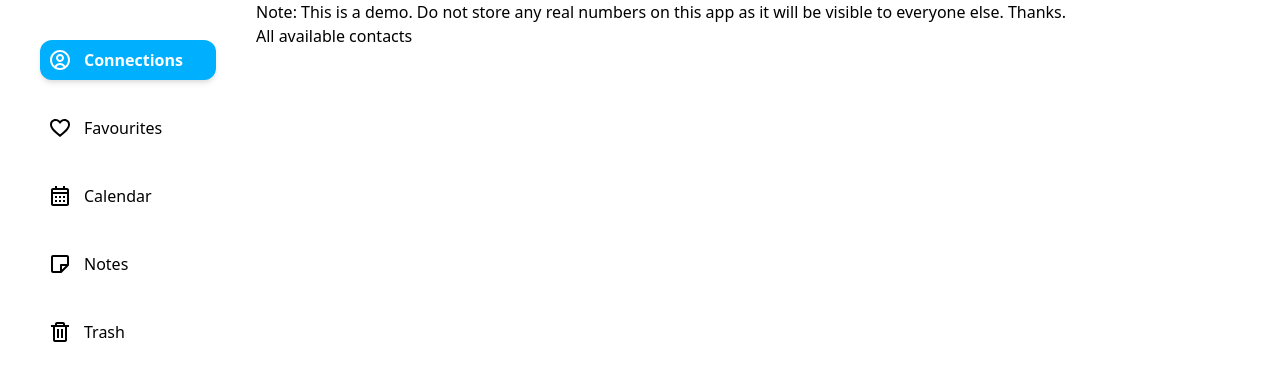
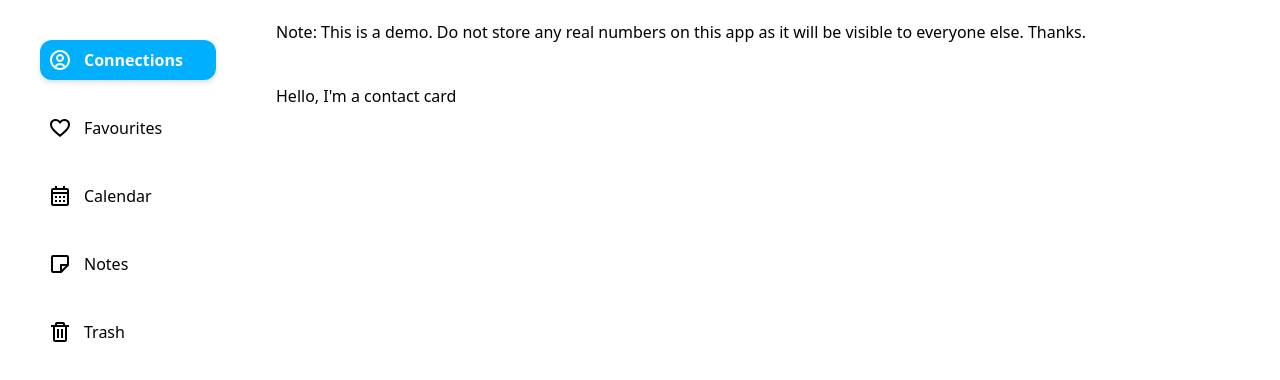
Before and after one commit to dpkreativ/crm-software, a Next.js app: page /dashboard in a window 1280 px wide. Shown: the top 380 px of the page. Built offline with nearby package versions, Linux system fonts and the light colour scheme.

Commit message:
import contact card component

```diff
--- a/pages/dashboard/index.js
+++ b/pages/dashboard/index.js
@@ -1,3 +1,4 @@
+import ContactCard from "components/ContactCard";
 import Sidebar from "components/Sidebar";
 
 const Dashboard = () => {
@@ -8,11 +9,13 @@ const Dashboard = () => {
 
       {/* Content */}
       <section>
-        <div>
+        <div className="p-5">
           Note: This is a demo. Do not store any real numbers on this app as it
           will be visible to everyone else. Thanks.
         </div>
-        <div>All available contacts</div>
+        <div className="p-5">
+          <ContactCard />
+        </div>
       </section>
     </div>
   );
```
